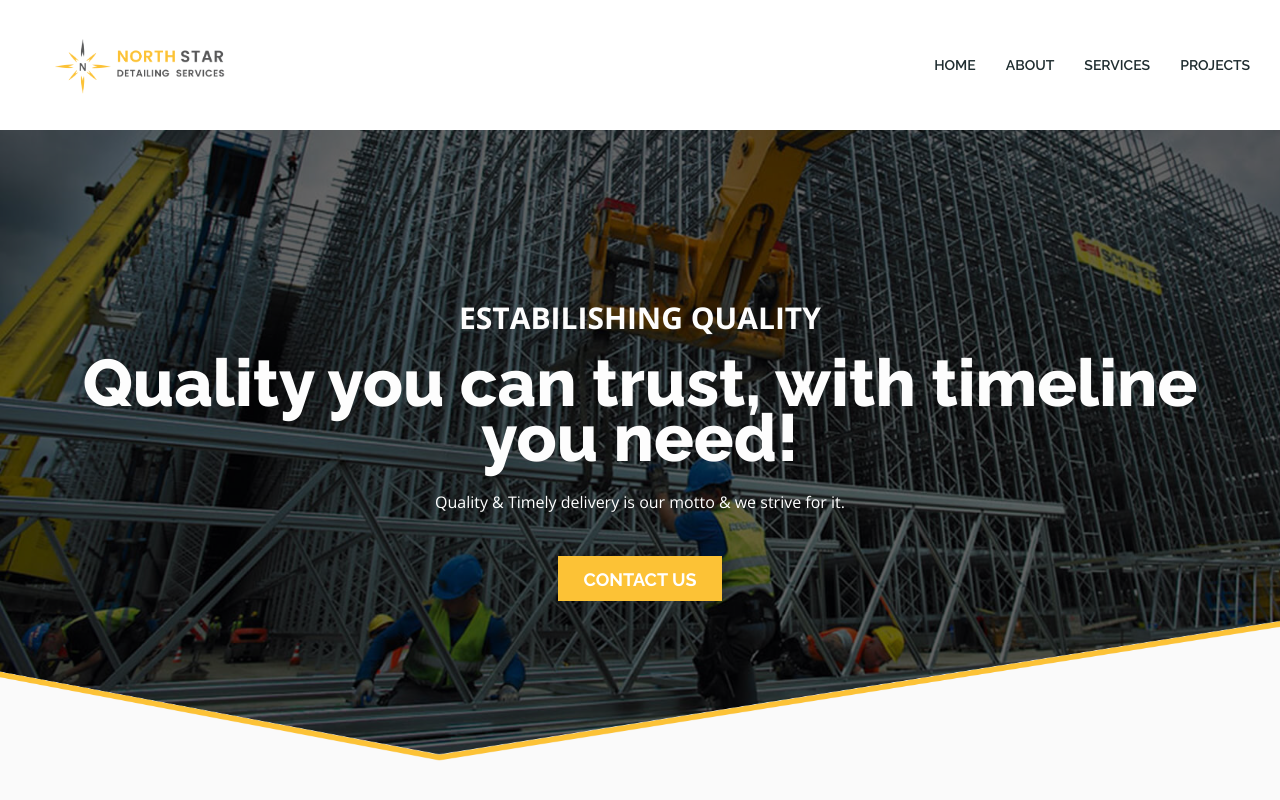
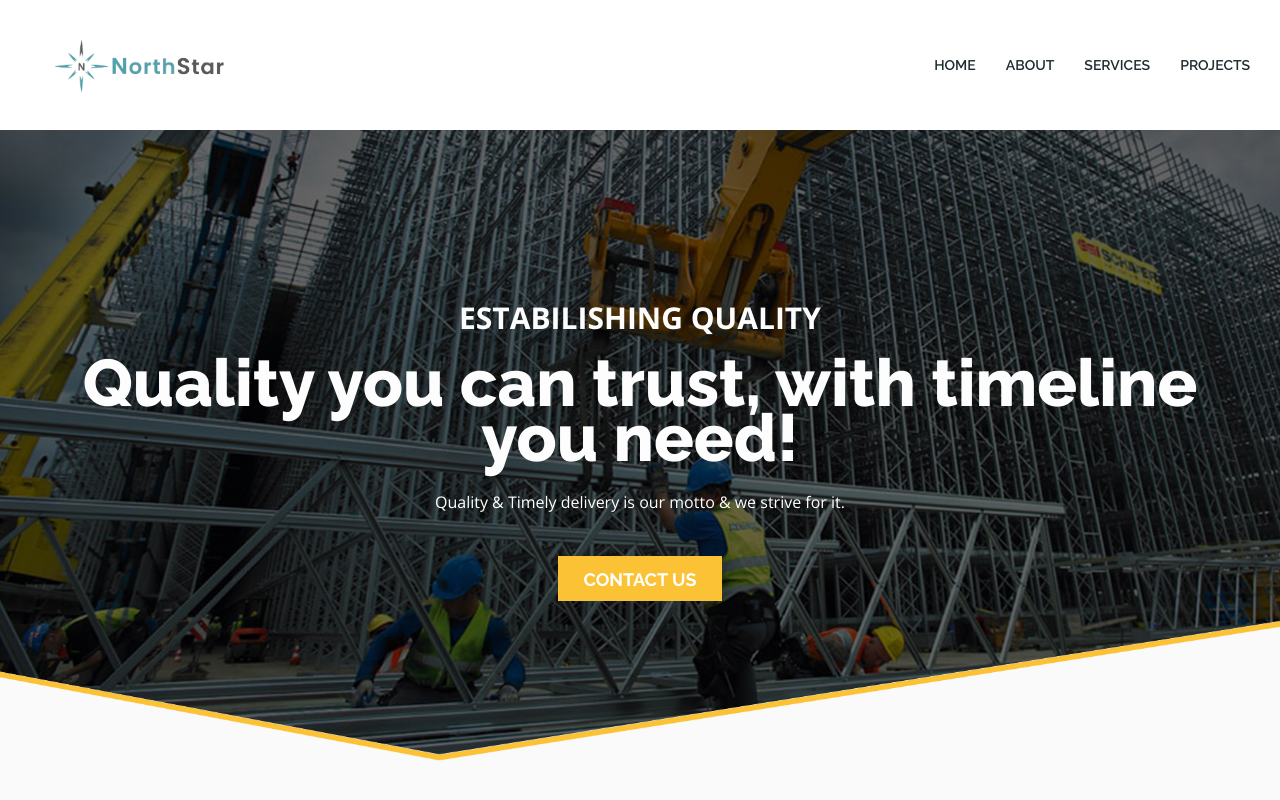
Before and after one commit to Siddhesh-Ugale/north-star, a plain HTML site: page index.html in a window 1280 px wide. Shown: the top 800 px of the page. Drawn offline with nearby package versions, Linux system fonts and the light colour scheme.

Commit message:
Update index.html

```diff
--- a/index.html
+++ b/index.html
@@ -59,7 +59,7 @@
                         <div class="col-md-2 col-sm-6 col-xs-7">
                             <div class="logo">
                                 <a href="index.html">
-                                    <img src="images/logo/north-star2.png" alt="logo image">
+                                    <img src="images/logo/logo.png" alt="logo image">
                                 </a>
                             </div>
                         </div>
```
